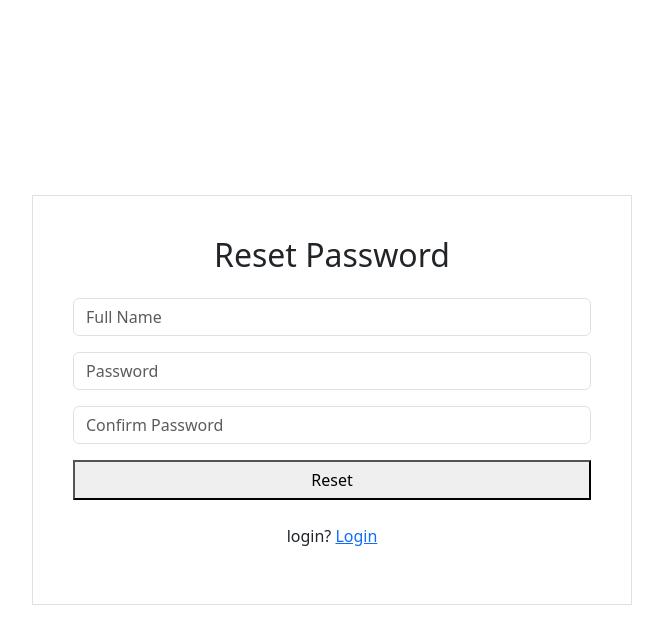
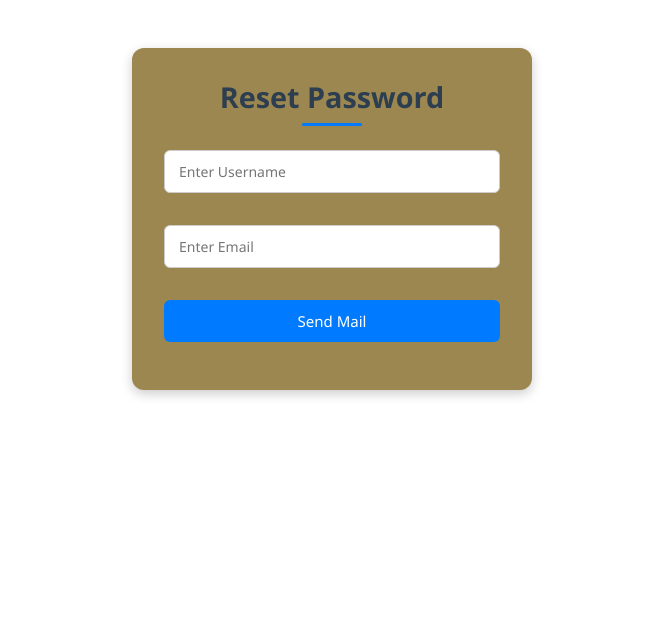
Before and after one commit to kishorkey/vbr_office_frontend, a React (Create React App) app: page /reset in a window 1280 px wide. Shown: the top 644 px of the page, without its empty margins (308-971 px from the left). Built offline with nearby package versions, Linux system fonts and the light colour scheme.

Commit message:
updated reset page

```diff
--- a/src/components/NewUser.js
+++ b/src/components/NewUser.js
@@ -104,6 +104,7 @@ const handleSendMail = async () => {
       setError("");
       console.log("Password set successfully");
       // Proceed with form submission logic
+       history('/login');
     }
   };
 
--- a/src/components/ResetPassword.js
+++ b/src/components/ResetPassword.js
@@ -1,82 +1,179 @@
-import React, { useState } from 'react';
-import axios from 'axios';
-import { useNavigate } from 'react-router-dom'; // Import useHistory hook
-import {
-    MDBContainer,
-    MDBInput,
-    MDBBtn,
-} from 'mdb-react-ui-kit';
+import React, { useState } from "react";
+import "./NewUser.css";
 import { API } from '../constants/api';
 
-function ResetPassword() {
-    const [username, setFullName] = useState('');
-    const [password, setPassword] = useState('');
-    const [confirmPassword, setConfirmPassword] = useState('');
-    const [error, setError] = useState(''); // State to manage error messages
-    const history = useNavigate(); // Get the history object for redirection
+const NewUser = () => {
+  const [username, setUsername] = useState("");
+  const [email, setEmail] = useState("");
+  const [otpSent, setOtpSent] = useState(false);
+  const [otp, setOtp] = useState("");
+  const [showPassword, setShowPassword] = useState(false);
+  const [password, setPassword] = useState("");
+  const [confirmPassword, setConfirmPassword] = useState("");
+  const [error, setError] = useState("");
+  const [otpVerified, setOtpVerified] = useState(false);
+
+const handleSendMail = async () => {
+  if (email && username) {
+    try {
+      const response = await fetch(API.CREATE_USER, {
+        method: "POST",
+        headers: {
+          "Content-Type": "application/json",
+        },
+        body: JSON.stringify({
+          username: username,
+          email: email,
+          status: ""
+        }),
+      });
+
+      if (response.ok) {
+        // only parse JSON if there's content
+        const text = await response.text();
+        const data = text ? JSON.parse(text) : {};
+        console.log("User created and OTP sent:", data);
+        setOtpSent(true);
+        setError("");
+      } else {
+        setError("Failed to create user");
+      }
+    } catch (err) {
+      console.error("Sending OTP failed", err);
+      setError("Failed to create user");
+    }
+  } else {
+    setError("Username and Email are required");
+  }
+};
+
+  const verifyOtp = async () => {
+  try {
+    const response = await fetch(API.VERIFY_USER+ `otp=${otp}`, {
+      method: "POST",
+      headers: {
+        "Content-Type": "application/json",
+      },
+     body: JSON.stringify({
+          username: username,
+          email: email,
+          status: ""
+        }),
+    });
+
+    const text = await response.text();
+    const data = text ? JSON.parse(text) : {};
+
+    if (response.ok && data.success !== false) {
+      console.log("OTP Verified Successfully");
+      setShowPassword(true);
+      setOtpVerified(true);
+      setError("");
+    } else {
+      setError(data.message || "Invalid OTP");
+    }
+  } catch (err) {
+    console.error("OTP verification failed", err);
+    setError("Failed to verify OTP");
+  }
+//  try {
+//   const response = await axios.post('https://vbr-office-backend.onrender.com/test/saveUser',{
+//     method: "POST",
+//       headers: {
+//         "Content-Type": "application/json",
+//       },
+//      body: JSON.stringify({
+//           username: username,
+//           password: email,
+//           status: ""
+//         }),
+//     });
+
+//     catch (err) {
+//     console.error("OTP verification failed", err);
+//     setError("Failed to verify OTP");
+//   }
+
+};
 
 
-      const [showText, setShowText] = useState(false);
-
-    const handleSignup = async () => {
-        try {
-            setShowText(!showText)
-            //
-            // Check for empty fields
-            if (!username || !password || !confirmPassword ) {
-                setError('Please fill in all fields.');
-                return;
-            }
-
+  const handleSubmit = () => {
     if (password !== confirmPassword) {
-                throw new Error("Passwords do not match");
-            }
-
-            // const response = await axios.post('http://192.168.0.2:8080/test/saveUser', {
-                const response = await axios.post(API.SAVE_USER, {
-                username,
-                password,
-            });
-            // Handle successful signup
-            console.log(response.data);
-            // history('/');
-        } catch (error) {
-            // Handle signup error
-            console.error('Signup failed:', error.response ? error.response.data : error.message);
-            setError(error.response ? error.response.data : error.message);
+      setError("Passwords do not match");
+    } else {
+      setError("");
+      console.log("Password set successfully");
+      // Proceed with form submission logic
+       history('/login');
     }
   };
 
   return (
-        <div className="d-flex justify-content-center align-items-center vh-100">
-            <div className="border rounded-lg p-4" style={{width: '600px', height: 'auto'}}>
-                <MDBContainer className="p-3">
-                    <h2 className="mb-4 text-center">Reset Password</h2>
-                    {/* Render error message if exists */}
-                    {error && <p className="text-danger">{error}</p>}
-                    <MDBInput wrapperClass='mb-3' id='fullName' placeholder={"Full Name"} value={username} type='text'
-                              onChange={(e) => setFullName(e.target.value)}/>
-                    <MDBInput wrapperClass='mb-3' placeholder='Password' id='password' type='password' value={password}
-                              onChange={(e) => setPassword(e.target.value)}/>
-                    <MDBInput wrapperClass='mb-3' placeholder='Confirm Password' id='confirmPassword' type='password'
-                              value={confirmPassword}
-                              onChange={(e) => setConfirmPassword(e.target.value)}/>
-                    <button className="mb-4 d-block mx-auto fixed-action-btn btn-primary"
-                            style={{height: '40px', width: '100%'}}
-                            onClick={handleSignup} >Reset
+     <div className="new-user-container">
+      <h2 className="new-user-title">Reset Password</h2>
+
+      <div className="new-user-form">
+        <input
+          type="text"
+          placeholder="Enter Username"
+          value={username}
+          onChange={(e) => setUsername(e.target.value)}
+          className="new-user-input"
+        />
+        <input
+          type="email"
+          placeholder="Enter Email"
+          value={email}
+          onChange={(e) => setEmail(e.target.value)}
+          className="new-user-input"
+        />
+        <button onClick={handleSendMail} className="new-user-button">
+          Send Mail
         </button>
-                    <p >
-                    {showText && <div>Reset success</div>}
-                    </p>
-
-                    <div className="text-center">
-                        <p>login? <a href="/">Login</a></p>
       </div>
 
-                </MDBContainer>
+      {otpSent && !otpVerified && (
+        <div className="new-user-form">
+          <input
+            type="text"
+            placeholder="Enter OTP"
+            value={otp}
+            onChange={(e) => setOtp(e.target.value)}
+            maxLength={6}
+            className="new-user-input"
+          />
+          <button onClick={verifyOtp} className="new-user-button">
+            Verify OTP
+          </button>
         </div>
+      )}
+
+      {showPassword && (
+        <div className="new-user-form">
+          <input
+            type="password"
+            placeholder="Enter Password"
+            value={password}
+            onChange={(e) => setPassword(e.target.value)}
+            className="new-user-input"
+          />
+          <input
+            type="password"
+            placeholder="Confirm Password"
+            value={confirmPassword}
+            onChange={(e) => setConfirmPassword(e.target.value)}
+            className="new-user-input"
+          />
+          {error && <div className="new-user-error">{error}</div>}
+          <button onClick={handleSubmit} className="new-user-button">
+            Reset
+          </button>
+        </div>
+      )}
+
+      {error && !showPassword && <div className="new-user-error">{error}</div>}
     </div>
   );
-}
+};
 
-export default ResetPassword;
+export default NewUser;
```
Lines whose indentation alone changed are shown as unchanged.
